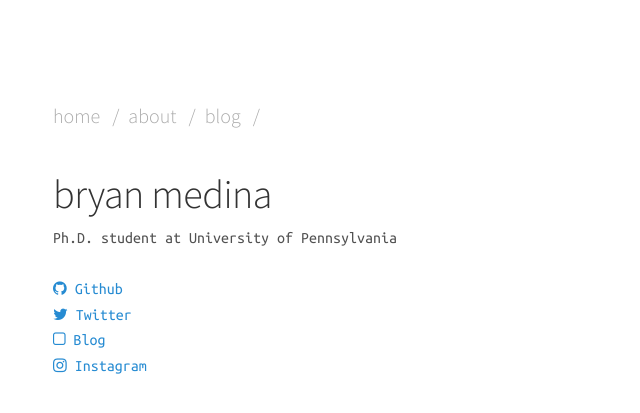
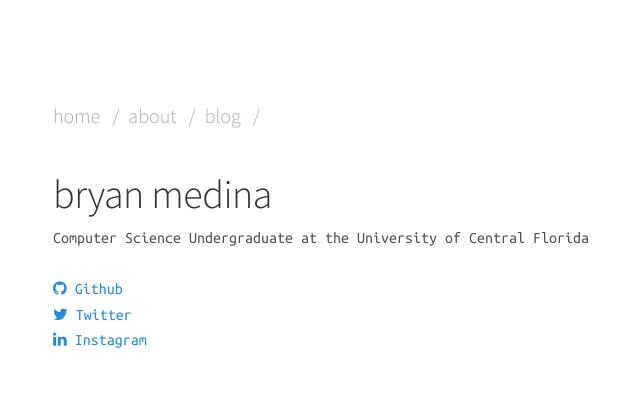
Before and after one commit to titipata/titipata.github.io, a Jekyll site: the page built from index.html, in a window 1280 px wide. Shown: the top 413 px of the page, without its empty margins (227-867 px from the left). Built offline with Jekyll 4.4.1, drawn with Linux system fonts in a browser that asks for light colours; nearby versions of some CDN libraries.

Commit message:
Update index.html

```diff
--- a/index.html
+++ b/index.html
@@ -10,11 +10,10 @@ layout: default
   <h1 class="masthead-title">
     {{ site.name }}
   </h1>
-  <p>Ph.D. student at University of Pennsylvania<br>
+  <p>Computer Science Undergraduate at the University of Central Florida<br>
     <br>
-  <a href="https://github.com/titipata"><i class="fa fa-github" aria-hidden="true"></i> Github</a><br>
-  <a href="https://twitter.com/titipat_a"><i class="fa fa-twitter" aria-hidden="true"></i> Twitter</a><br>
-  <a href="http://tupleblog.github.io/"><i class="fa fa-square-o" aria-hidden="true"></i> Blog</a><br>
-  <a href="https://www.instagram.com/titipata/"><i class="fa fa-instagram" aria-hidden="true"></i> Instagram</a>
+  <a href="https://github.com/bjmedina"><i class="fa fa-github" aria-hidden="true"></i> Github</a><br>
+  <a href="https://twitter.com/bj__medina"><i class="fa fa-twitter" aria-hidden="true"></i> Twitter</a><br>
+  <a href="https://www.linkedin.com/in/titipata/"><i class="fa fa-linkedin" aria-hidden="true"></i> Instagram</a>
   </p>
 </header>
```
